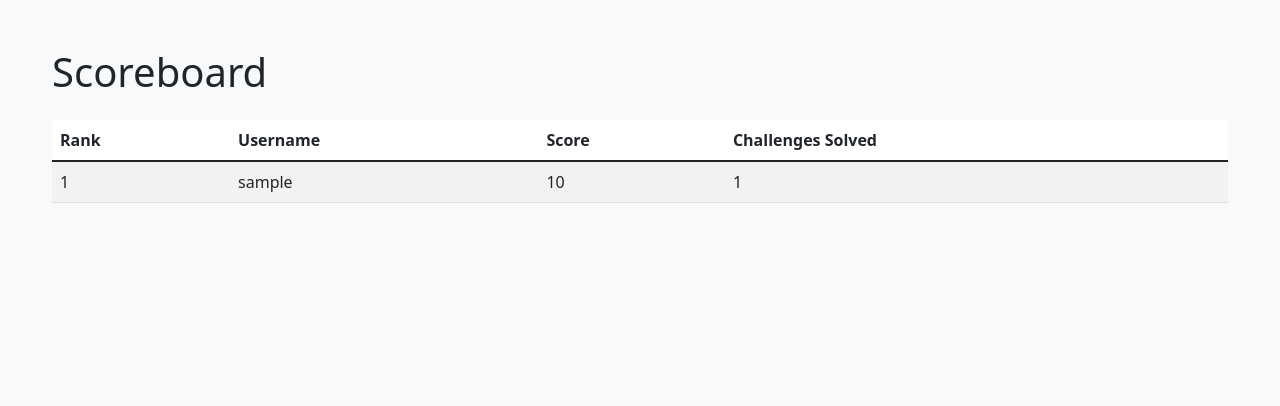
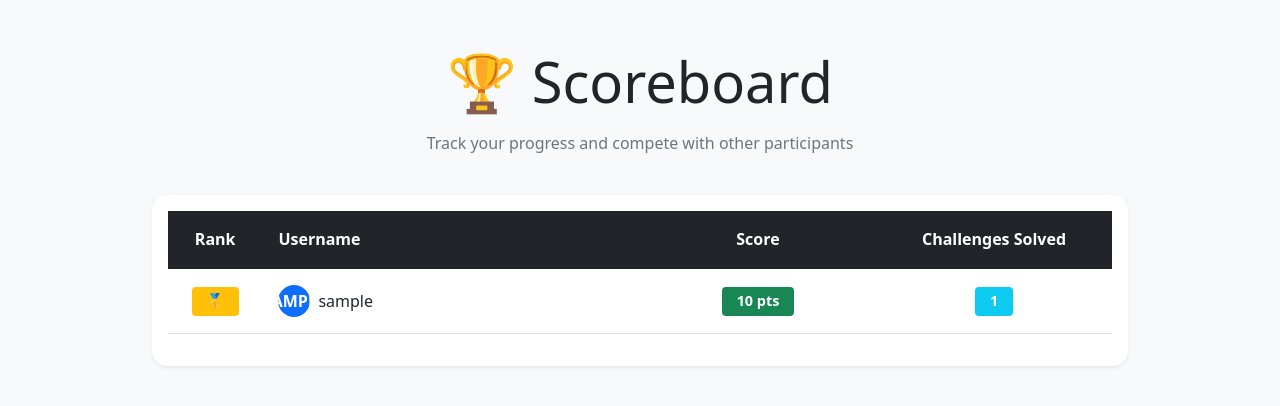
Before and after one commit to MuhammadArslan111/Dockerized-Vulnerable-Web-App-CTF, a Flask app: template portal/templates/scoreboard.html in a window 1280 px wide. Shown: the part 56-462 px from the top of the page. Run offline with Flask 2, Linux system fonts and the light colour scheme; the template is opened without the code that fills it: most values are stand-ins (such as "Sample title", 1, 10 or a date in 2020); parts of the project's set-up code (start-up, migrations or seed data) failed here and were passed over.

Commit message:
enhanced the CTF

```diff
--- a/challenges/app.py
+++ b/challenges/app.py
@@ -266,7 +266,7 @@
         <div class="login-container">
             <div class="card">
                 <h2>Company Portal Login</h2>
-                <p class="hint">Hint: Try SQL injection payloads in the username or password field</p>
+                <p class="hint">Hint: Try SQL injection payloads</p>
                 <form method="POST">
                     <div class="form-group">
                         <label>Username:</label>
@@ -547,13 +547,6 @@
         <div class="hint">
             <strong>Hint:</strong> Try injecting JavaScript that can access and exfiltrate cookies.
             The flag will be revealed when you successfully inject a payload that could steal cookies.
-        </div>
-
-        <div class="payload-examples">
-            <strong>Example Payloads:</strong>
-            <code>&lt;script&gt;alert(document.cookie)&lt;/script&gt;</code>
-            <code>&lt;img src=x onerror=alert(document.cookie)&gt;</code>
-            <code>&lt;svg onload=alert(document.cookie)&gt;</code>
         </div>
 
         <form method="POST" action="{{ url_for('xss_challenge') }}">
--- a/portal/app.py
+++ b/portal/app.py
@@ -142,7 +142,7 @@
             'points': 150
         },
         {
-            'name': 'SQL Injection - Product Search',
+            'name': 'File Upload Challenge ',
             'description': 'Exploit the product search functionality to find hidden product keys.',
             'flag': 'FLAG{product_master}',
             'points': 200
--- a/portal/templates/scoreboard.html
+++ b/portal/templates/scoreboard.html
@@ -4,29 +4,102 @@
 
 {% block content %}
 <div class="container mt-5">
-    <h1 class="mb-4">Scoreboard</h1>
+    <div class="row mb-4">
+        <div class="col">
+            <h1 class="display-4 text-center mb-3">🏆 Scoreboard</h1>
+            <p class="text-center text-muted">Track your progress and compete with other participants</p>
+        </div>
+    </div>
 
+    <div class="row justify-content-center">
+        <div class="col-lg-10">
+            <div class="card shadow-sm">
+                <div class="card-body">
                     <div class="table-responsive">
-        <table class="table table-striped">
-            <thead>
+                        <table class="table table-hover align-middle">
+                            <thead class="table-dark">
                                 <tr>
-                    <th>Rank</th>
-                    <th>Username</th>
-                    <th>Score</th>
-                    <th>Challenges Solved</th>
+                                    <th scope="col" class="text-center" style="width: 10%">Rank</th>
+                                    <th scope="col" style="width: 40%">Username</th>
+                                    <th scope="col" class="text-center" style="width: 25%">Score</th>
+                                    <th scope="col" class="text-center" style="width: 25%">Challenges Solved</th>
                                 </tr>
                             </thead>
                             <tbody>
                                 {% for user in users %}
-                <tr {% if current_user.is_authenticated and user.id == current_user.id %}class="table-primary"{% endif %}>
-                    <td>{{ loop.index }}</td>
-                    <td>{{ user.username }}</td>
-                    <td>{{ user.score }}</td>
-                    <td>{{ user.solved_challenges|length }}</td>
+                                <tr {% if current_user.is_authenticated and user.id == current_user.id %}class="table-primary fw-bold"{% endif %}>
+                                    <td class="text-center">
+                                        {% if loop.index == 1 %}
+                                            <span class="badge bg-warning text-dark">🥇</span>
+                                        {% elif loop.index == 2 %}
+                                            <span class="badge bg-secondary">🥈</span>
+                                        {% elif loop.index == 3 %}
+                                            <span class="badge bg-danger">🥉</span>
+                                        {% else %}
+                                            <span class="text-muted">#{{ loop.index }}</span>
+                                        {% endif %}
+                                    </td>
+                                    <td>
+                                        <div class="d-flex align-items-center">
+                                            <div class="avatar-circle bg-primary text-white me-2">
+                                                {{ user.username[0]|upper }}
+                                            </div>
+                                            {{ user.username }}
+                                        </div>
+                                    </td>
+                                    <td class="text-center">
+                                        <span class="badge bg-success">{{ user.score }} pts</span>
+                                    </td>
+                                    <td class="text-center">
+                                        <span class="badge bg-info">{{ user.solved_challenges|length }}</span>
+                                    </td>
                                 </tr>
                                 {% endfor %}
                             </tbody>
                         </table>
                     </div>
                 </div>
+            </div>
+        </div>
+    </div>
+</div>
+
+<style>
+    .avatar-circle {
+        width: 32px;
+        height: 32px;
+        border-radius: 50%;
+        display: flex;
+        align-items: center;
+        justify-content: center;
+        font-weight: bold;
+    }
+
+    .table > :not(caption) > * > * {
+        padding: 1rem;
+    }
+
+    .badge {
+        padding: 0.5em 1em;
+        font-size: 0.9em;
+    }
+
+    .table-hover tbody tr:hover {
+        transform: scale(1.01);
+        transition: transform 0.2s ease;
+    }
+
+    .card {
+        border: none;
+        border-radius: 15px;
+    }
+
+    .table-dark {
+        background-color: #2c3e50;
+    }
+
+    .table-dark th {
+        border-bottom: none;
+    }
+</style>
 {% endblock %}
```
Also changed, not shown: README.md. Lines whose indentation alone changed are shown as unchanged.
